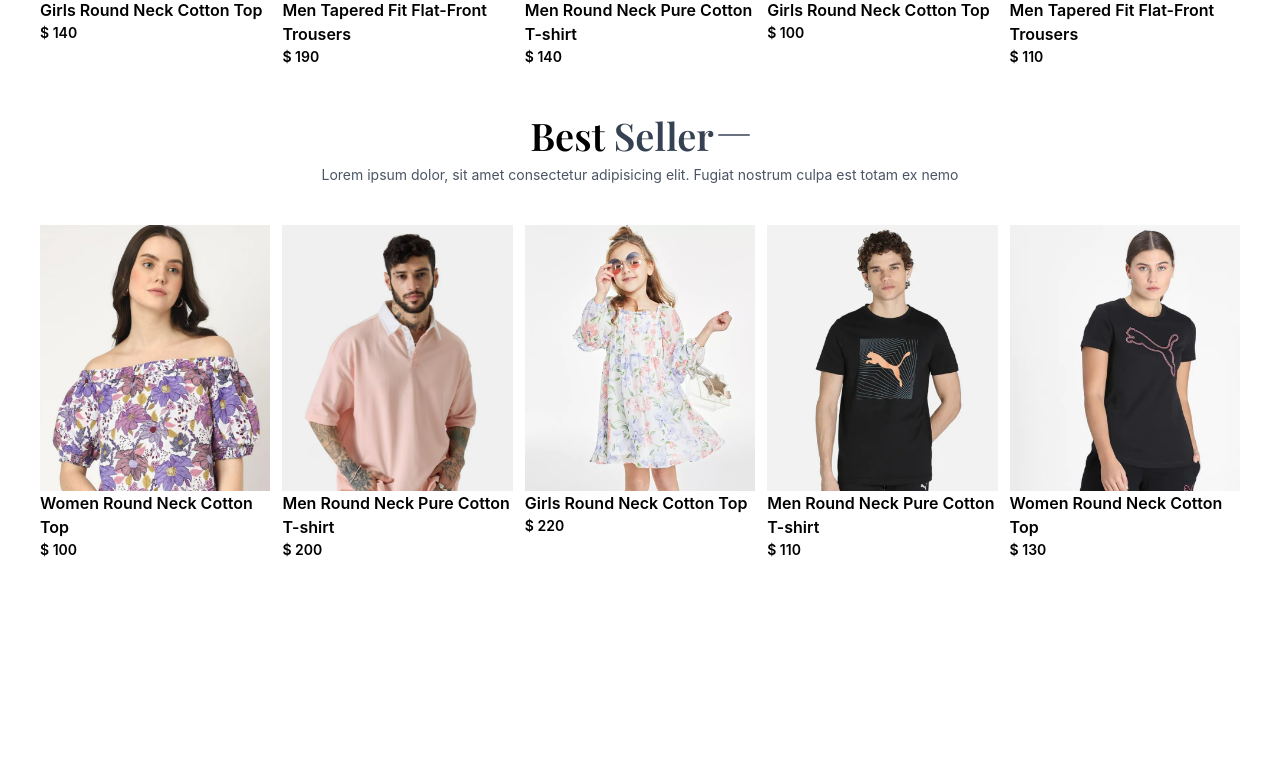
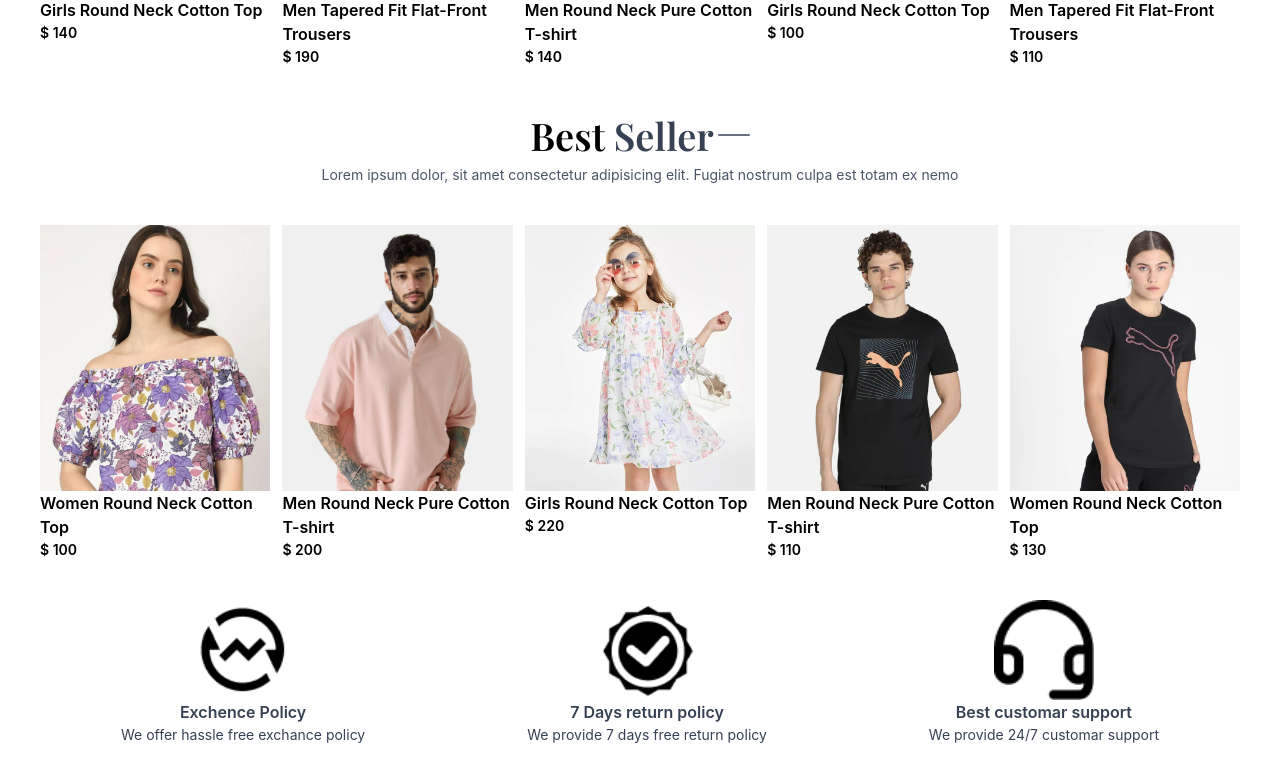
Before and after one commit to devjihad/React-ecommerce-app, a React (Vite) app: page / in a window 1280 px wide. Shown: the part 1263-2044 px from the top of the page. Before the commit the page ends 1823 px from the top, so only its background shows below. Built offline with nearby package versions, Linux system fonts and the light colour scheme; a web font is replaced by a local one.

Commit message:
policy section done

```diff
--- a/src/Component/Home/Home.jsx
+++ b/src/Component/Home/Home.jsx
@@ -2,6 +2,7 @@ import React from 'react';
 import Hero from './Hero';
 import AllPruduct from './LatestProduct/AllPruduct';
 import Bestseller from './Bestseller/Bestseller';
+import Policy from './Policy';
 
 const Home = () => {
     return (
@@ -9,6 +10,7 @@ const Home = () => {
             <Hero/>
             <AllPruduct/>
             <Bestseller/>
+            <Policy/>
         </div>
     );
 };
--- /dev/null
+++ b/src/Component/Home/Policy.jsx
@@ -0,0 +1,25 @@
+import React from 'react';
+import { assets } from '../../assets/frontend_assets/assets';
+const Policy = () => {
+    return (
+        <div className='container flex flex-col justify-around sm:flex-row my-10  '>
+            <div className='flex flex-col items-center '>
+                <img src={assets.exchange_icon} alt="" className='w-25 h-25' />
+                <h3 className='text-[16px] font-semibold text-gray-700 '>Exchence Policy</h3>
+                <p className='text-[14px] text-gray-700'>We offer hassle free exchance policy</p>
+            </div>
+            <div className='flex flex-col items-center '>
+                <img src={assets.quality_icon} alt="" className='w-25 h-25' />
+                <h3 className='text-[16px] font-semibold text-gray-700 '>7 Days return policy </h3>
+                <p className='text-[14px] text-gray-700'>We provide 7 days free return policy</p>
+            </div>
+            <div className='flex flex-col items-center '>
+                <img src={assets.support_img} alt="" className='w-25 h-25' />
+                <h3 className='text-[16px] font-semibold text-gray-700 '>Best customar support </h3>
+                <p className='text-[14px] text-gray-700'>We provide 24/7 customar support</p>
+            </div>
+        </div>
+    );
+};
+
+export default Policy;
```
